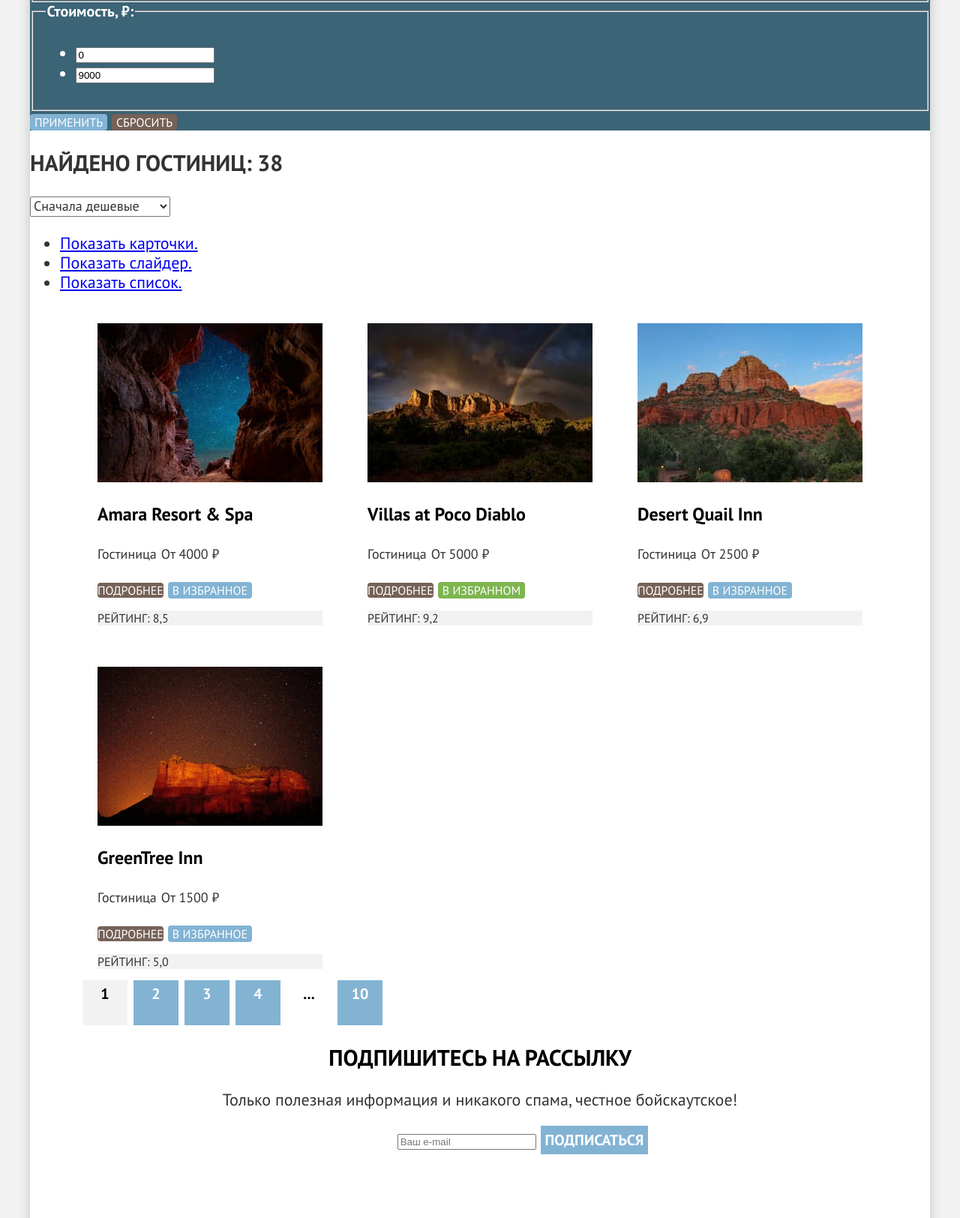
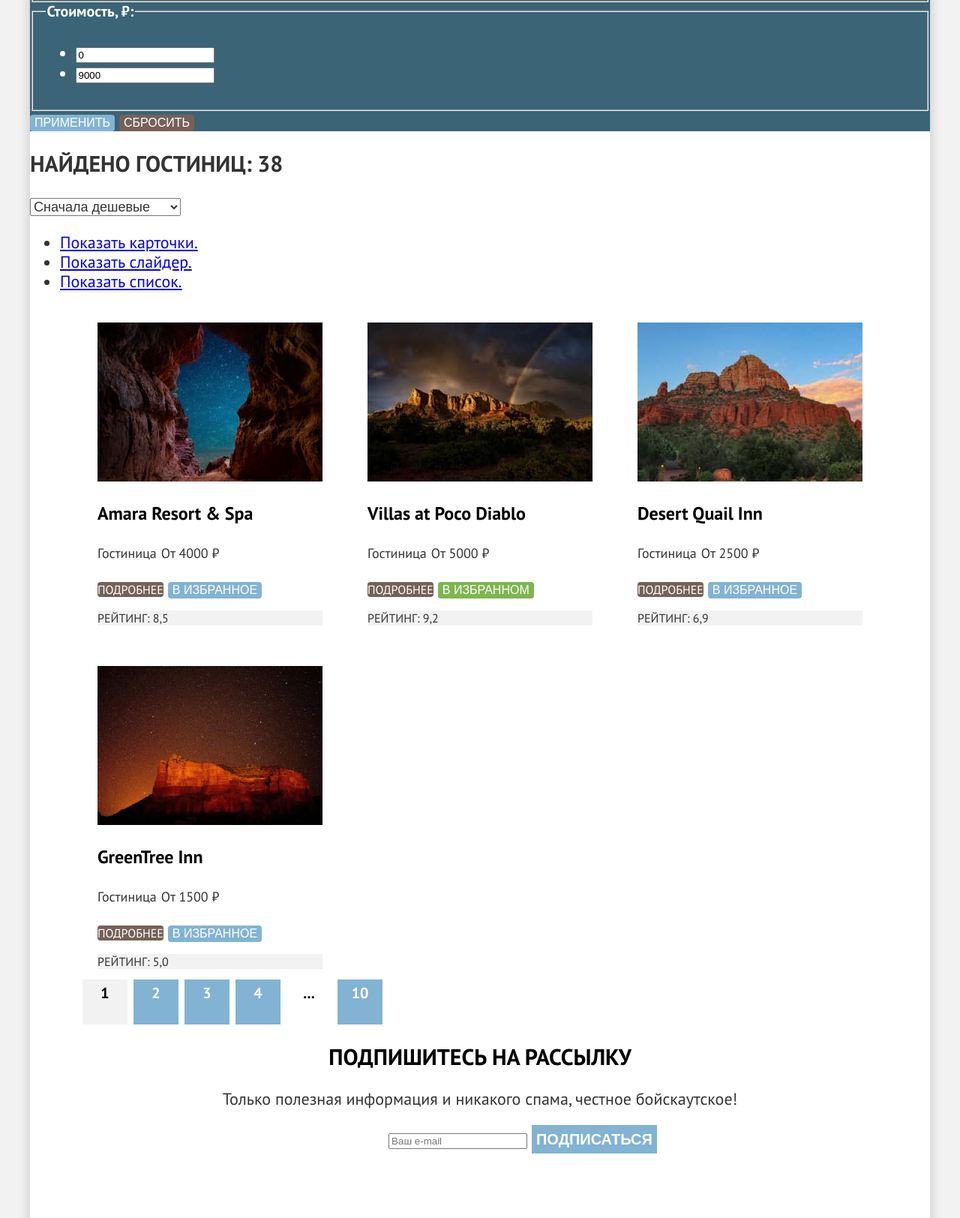
Before and after one commit to htmlacademy-htmlcss/1849265-sedona-37, a plain HTML site: page catalog.html in a window 1280 px wide. Shown: the part 696-2320 px from the top of the page at 75% size. Drawn offline with Linux system fonts and the light colour scheme.

Commit message:
Добавляет sans-serif в styles.css

```diff
--- a/styles/styles.css
+++ b/styles/styles.css
@@ -31,7 +31,7 @@ body {
 
 /* Общие параметры кнопки */
 .button {
-  font-family: "PT Sans";
+  font-family: "PT Sans" sans-serif;
   font-size: 16px;
   line-height: 20px;
   text-align: center;
@@ -61,7 +61,7 @@ body {
 
 /* Кнопка в секции Заинтересовались? */
 .button-big {
-  font-family: "PT Sans";
+  font-family: "PT Sans" sans-serif;
   font-size: 20px;
   font-weight: 700;
   line-height: 36px;
@@ -72,7 +72,7 @@ body {
 /* Кнопка в секции Подписка */
 .subscription-button {
   font-size: 20px;
-  font-family: "PT Sans";
+  font-family: "PT Sans" sans-serif;
   font-weight: 700;
   line-height: 36px;
   text-transform: uppercase;
@@ -394,7 +394,7 @@ background-color: #82B3D3;
 /* Переключатели фильтра */
 .catalog-filter-title {
   font-size: 20px;
-  font-family: "PT Sans";
+  font-family: "PT Sans" sans-serif;
   font-weight: 700;
   line-height: 24px;
   text-transform: capitalize;
@@ -415,7 +415,7 @@ background-color: #82B3D3;
 
 .select-control {
   font-size: 18px;
-  font-family: "PT Sans";
+  font-family: "PT Sans" sans-serif;
   line-height: 21px;
   color: #333333;
 }
```
